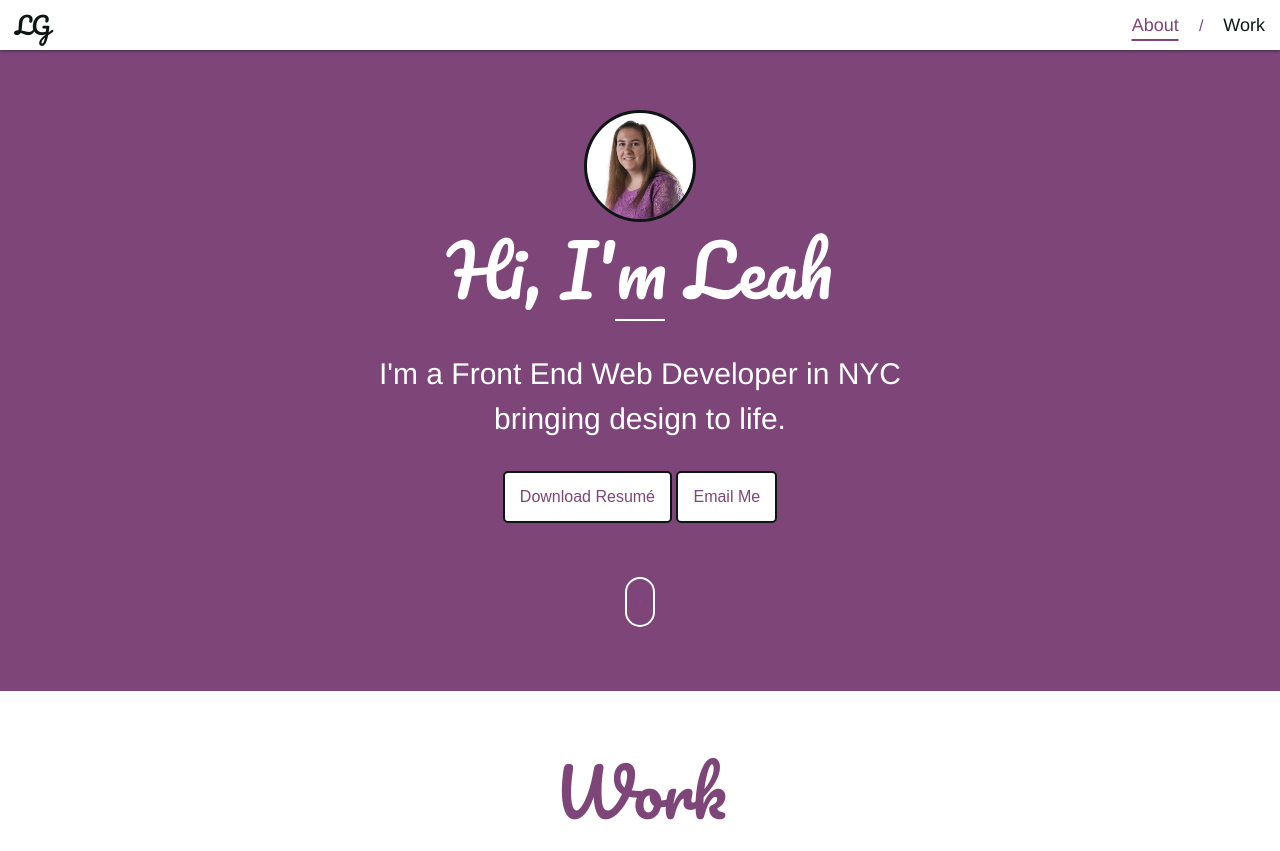
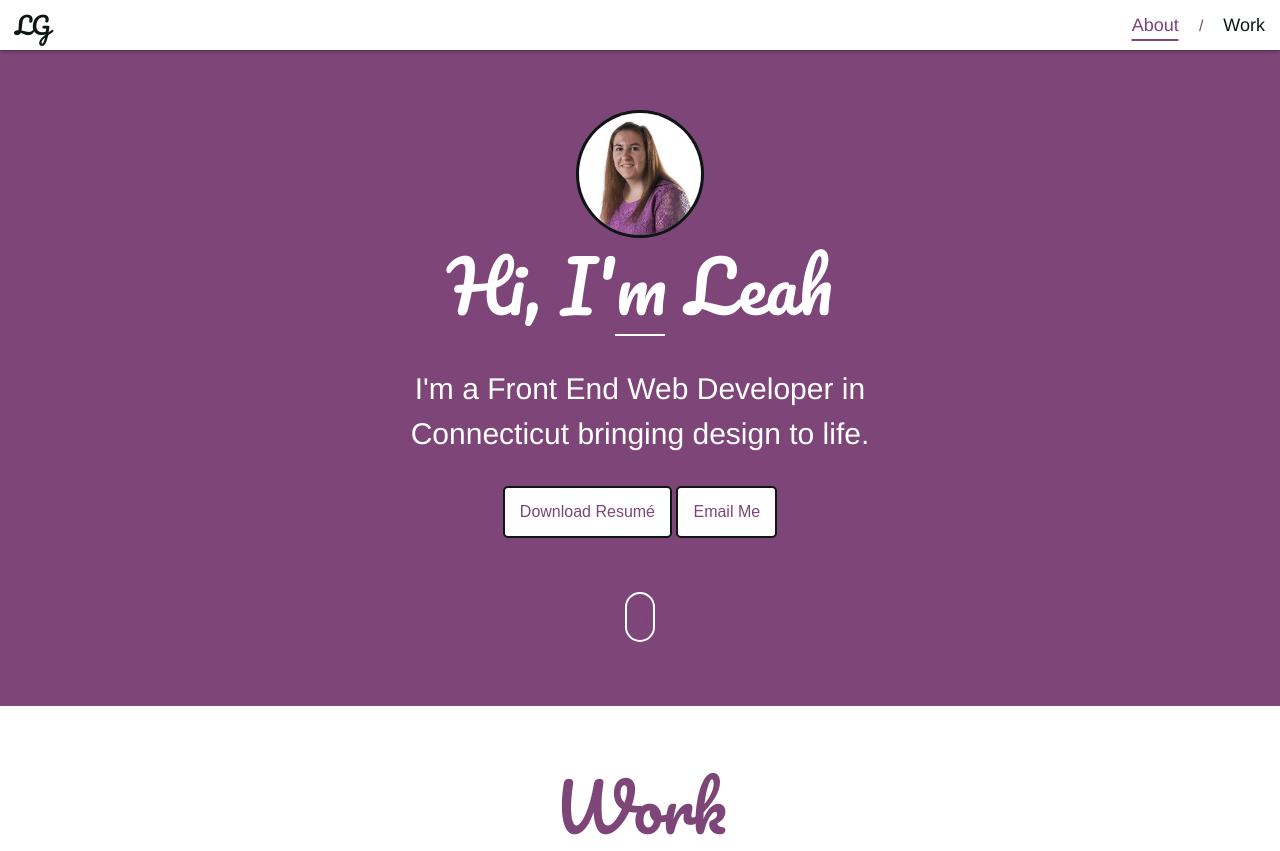
Before and after one commit to leahg725/leahg725.github.io, a website: page index.html in a window 1280 px wide. Shown: the top 851 px of the page. Drawn offline with nearby package versions, Linux system fonts and the light colour scheme.

Commit message:
updated location

```diff
--- a/index.html
+++ b/index.html
@@ -46,7 +46,7 @@
                 </div>
                 <div class="Intro-content_wrapper">
                     <h1 class="Intro-heading">Hi, I'm Leah</h1>
-                    <h2 class="Intro-subheading">I'm a Front End Web Developer in NYC bringing design to life.</h2>
+                    <h2 class="Intro-subheading">I'm a Front End Web Developer in Connecticut bringing design to life.</h2>
                 </div>
                 <div class="Button-wrapper">
                     <a href="Leah_Gazes_Resume.pdf" class="Resume-download_link" download>
```
